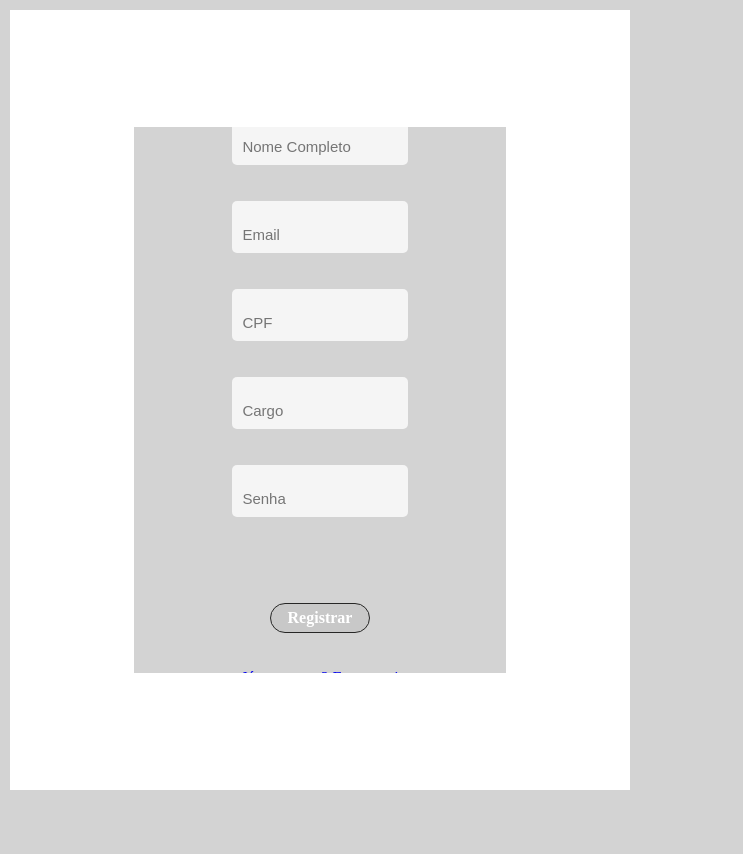
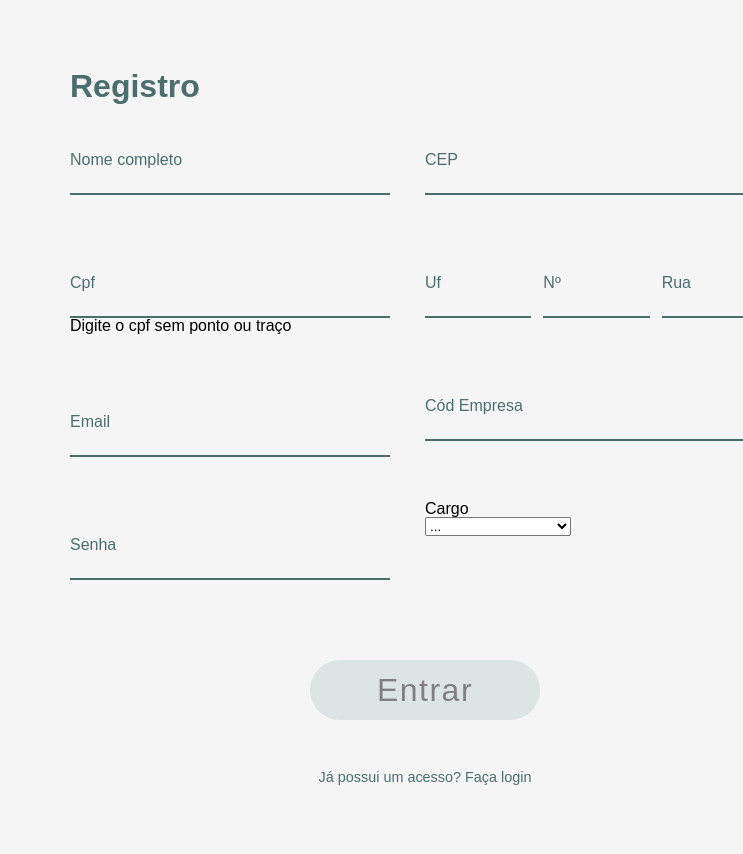
Before and after one commit to Cloves-Neto/tcc-infonet-welfare, a PHP site: page /paginas/registro/registro.html in a window 1280 px wide. Shown: the whole page, without its empty margins (0-743 px from the left). Before the commit the page ends 790 px from the top, so only its background shows below. Run offline with PHP 8.4, Linux system fonts and the light colour scheme.

Commit message:
ajustes registro

```diff
--- a/index.html
+++ b/index.html
@@ -8,8 +8,7 @@
     <link rel="preconnect" href="https://fonts.googleapis.com">
     <link rel="preconnect" href="https://fonts.gstatic.com" crossorigin>
     <link href="https://fonts.googleapis.com/css2?family=Source+Sans+Pro:wght@200;400;600;700;900&display=swap" rel="stylesheet">
-    <link rel="stylesheet" href="./src/style.css">
-    <link rel="shortcut icon" href="./assets/logo.svg" type="image/x-icon">
+    <link rel="stylesheet" href="./paginas/src/style.css">
 </head>
 <body>
     <main class="container">
@@ -46,8 +45,7 @@
         <section class="wallpaper  secao-direita">
         </section>
     </main>
-
-<script src="./src/script.js"></script>
+<script src="./paginas/src/script.js"></script>
 <script  type = "module"  src = "https://unpkg.com/ionicons@5.5.2/dist/ionicons/ionicons.esm.js"></script>
 <script nomodule src="https://unpkg .com/ionicons@5.5.2/dist/ionicons/ionicons.js"></script>
 </body>
--- a/paginas/registro/controleregistro.php
+++ b/paginas/registro/controleregistro.php
@@ -1,6 +1,6 @@
 <?php
 
-include_once 'modalregistro.php';
+include_once 'modalRegistro.php';
 
 $nome_funcionario=filter_input(INPUT_GET,'nome_funcionario');
 $email_funcionario=filter_input(INPUT_GET,'email_funcionario');
--- /dev/null
+++ b/paginas/registro/registro.css
@@ -0,0 +1,236 @@
+/* Reset */
+
+
+
+html, body, div, span, applet, object, iframe,
+h1, h2, h3, h4, h5, h6, p, blockquote, pre,
+a, abbr, acronym, address, big, cite, code,
+del, dfn, em, img, ins, kbd, q, s, samp,
+small, strike, strong, sub, sup, tt, var,
+b, u, i, center,
+dl, dt, dd, ol, ul, li,
+fieldset, form, label, legend,
+table, caption, tbody, tfoot, thead, tr, th, td,
+article, aside, canvas, details, embed,
+figure, figcaption, footer, header, hgroup,
+menu, nav, output, ruby, section, summary,
+time, mark, audio, video {
+    margin: 0;
+    padding: 0;
+    border: 0;
+    font-size: 100%;
+    font: inherit;
+    vertical-align: baseline;
+    font-family: Arial, Helvetica, sans-serif;
+}
+*,
+*::after,
+*::before{
+    margin: 0;
+    padding: 0;
+    box-sizing: border-box;
+    font-family: Arial, Helvetica, sans-serif;
+}
+/* HTML5 display-role reset for older browsers */
+article, aside, details, figcaption, figure,
+footer, header, hgroup, menu, nav, section {
+    display: block;
+}
+body {
+    line-height: 1;
+    width: 100%;
+    height: 100vh;
+    overflow: hidden;
+}
+ol, ul {
+    list-style: none;
+}
+blockquote, q {
+    quotes: none;
+}
+blockquote:before,
+blockquote:after,
+q:before,
+q:after {
+    content: '';
+    content: none;
+}
+table {
+    border-collapse: collapse;
+    border-spacing: 0;
+}
+
+input::-webkit-outer-spin-button,
+input::-webkit-inner-spin-button {
+    /* display: none; <- Crashes Chrome on hover */
+    -webkit-appearance: none;
+    margin: 0; /* <-- Apparently some margin are still there even though it's hidden */
+}
+
+input[type=number] {
+    -moz-appearance:textfield;
+}
+
+
+
+/* Espaço de definição de variaveis */
+:root{
+    --principal: #83E8BD;
+    --secundaria: #51BEAB;
+    --desativado: #DDE4E4;
+    --desativado_color: grey;
+    --palheta_1: white;
+    --palheta_2: black;
+    --palheta_3: rgb(88, 88, 88);
+    --palheta_4: #4B6E6D;
+
+}
+ /* Conteúdo alinhado lado a lado | divisão da seção esqueda e direita */
+.container{
+    display: flex;
+    flex-direction: row;
+}
+/* Formatação seção de Formulario de Login */
+.login{
+    /* direção do conteúdo interno  */
+        display: flex;
+        flex-direction: column;
+        align-items: center;
+        justify-content: space-between;
+    /* tamanho da seção */
+        width: 100%;
+        max-width: 850px;
+        min-height: 100vh;
+    /* espaçamento interno */
+        /* clamp( min-medida, valor-desejavél, max-medida) */
+        padding: clamp(35px, 8%, 70px);
+    /* cor de fundo */
+        background-color: whitesmoke;
+}
+.container_titulo{
+    width: 100%;
+    display: flex;
+    flex-direction: row;
+    align-items: flex-start;
+    margin-bottom: 30px;
+}
+.login_titulo{
+    color: var(--palheta_4);
+    font-size: 2rem;
+    font-weight: bolder;
+    cursor: default;
+}
+.login_label{
+    display: block;
+    width: 100%;
+    margin-bottom: 60px;
+    position: relative;
+}
+.login_label input{
+    width: 90%;
+    outline: none;
+    font-size: 0.9em;
+    border: none;
+    background-color: transparent;
+    border-bottom: solid 2px var(--palheta_4);
+    padding: 20px 5px 10px;
+    font-weight: 600;
+    color: var(--secundaria);
+    margin-top: 15px;
+}
+.login_label input:focus{
+    border-bottom: solid  2px var(--principal);
+}
+
+.login_label span{
+    position: absolute;
+    top: 20px;
+    font-size: 1em;
+    font-weight: 500;
+    color: var(--palheta_4);
+    cursor: text;
+    transition: all .5s ease;
+}
+.login_label .span-active{
+    position: absolute;
+    top: 10px;
+    color: var(--principal);
+    font-weight: 700;
+    font-size: 0.8em;
+}
+
+
+/* Formatação do botão de Login */
+.login_button{
+    background-color: var(--principal);
+    color: var(--palheta_1);
+    width: 230px;
+    height: 60px;
+    border-radius: 80px;
+    cursor: pointer;
+    border: none;
+    font-weight: 800px;
+    letter-spacing: 1.5px;
+    transition: .2s ease;
+    font-size: 2em;
+    margin-top: 20px;
+
+}
+.login_button:disabled{
+    width: 230px;
+    color: var(--desativado_color);
+    background-color: var(--desativado);
+    border: none;
+    border-radius: 80px;
+    font-size: 2em;
+    font-weight: 800px;
+    letter-spacing: 1.5px;
+}
+.login_link{
+    color: var(--palheta_4);
+    font-size: 0.9em;
+    text-decoration: none;
+}
+
+.login_link:hover{
+    color: var(--principal);
+}
+.submit_container .login_link{
+    margin-top: 50px;
+
+}
+/* Disposição do conteúdo do formulario */
+.wrapper{
+    width: 100%;
+    display: flex;
+    flex-direction: column;
+    align-items: center;
+    justify-content: center;
+}
+/* Disposição da imagem da Seção-Direita */
+.wallpaper{
+    width: 100%;
+    background-color: var(--secundaria);
+    background-image: url('../assets/walpaper.svg');
+    background-size: 80;
+    background-repeat: no-repeat;
+    background-position: top;
+    position: relative;
+    flex: 1;
+}
+
+/* Edit layout registro */
+.interativo-container .dados{
+    display: flex;
+    justify-content: space-between;
+}
+.dados{
+   width: 100%;
+}
+.container_endereco{
+    display: flex;
+    flex-direction: row;
+}
+.sessao_dado{
+    width: 50%;
+}
--- a/paginas/registro/registro.html
+++ b/paginas/registro/registro.html
@@ -4,149 +4,108 @@
     <meta charset="UTF-8">
     <meta http-equiv="X-UA-Compatible" content="IE=edge">
     <meta name="viewport" content="width=device-width, initial-scale=1.0">
-    <title>Document</title>
+    <title>Welfare | Registro </title>
+    <link rel="stylesheet" href="./registro.css">
+</head>
+<body>
+    <main class="container">
+        <!-- Seção-Esquerda | contém o formulário de Login-->
+        <form class="login secao-esquerda" id="login" name="login" method="get" action="testeLogin.php" autocomplete="on">
+            <!-- Conteúdo superior do formulario | dados da Sessão -->
+            <div class="wrapper  interativo-container">
+                <!-- Container-Título -->
+                <div class="container_titulo">
+                    <h1 class="login_titulo">Registro</h1>
+                </div>
+                <div class="dados">
+                    <section class="sessao_dado 1">
+                        <!-- Container-Nome -->
+                        <label class="container_nome  login_label" for="nome">
+                            <span>Nome completo</span>
+                            <input maxlength="50" pattern="[A-Za-záàâãéèêíïóôõöúçñÁÀÂÃÉÈÍÏÓÔÕÖÚÇÑ ]+$" class="input " type="text" name="nome" id="nome">
+                        </label>
+                        <!-- Container-Cpf -->
+                        <label class="container_cpf  login_label" for="cpf">
+                            <span>Cpf</span>
+                            <input oninput="javascript: if (this.value.length > this.maxLength) this.value = this.value.slice(0, this.maxLength);"
+                            type = "number"
+                            maxlength = "11" class="input " name="cpf" id="cpf">
+                            <small>Digite o cpf sem ponto ou traço</small>
+                        </label>
+                        <!-- Container-Usuario -->
+                        <label class="container_usuario  login_label" for="usuario">
+                            <span>Email</span>
+                            <input class="input " maxlength="100" type="email" name="usuario" id="usuario">
+                        </label>
+                        <!-- Container-Senha -->
+                        <label class="container_senha  login_label" for="senha">
+                            <span>Senha</span>
+                            <input maxlength="60" class="input " type="password" name="senha" id="senha">
+                        </label>
 
-    <style>
-        *{
-            overflow: hidden;
-            box-sizing: border-box;
-            padding: 0;
-            margin: 0;
+                    </section>
+                    <section class="sessao_dado 2">
+                        <!-- Container-Cod-Empresa -->
+                        <label class="container_cep  login_label" for="cep">
+                            <span>CEP</span>
+                            <input class="input " oninput="javascript: if (this.value.length > this.maxLength) this.value = this.value.slice(0, this.maxLength);"
+                            type = "number"
+                            maxlength = "8" name="cep" id="cep">
+                        </label>
+                        <!-- Container-endereço -->
+                        <label class="container_endereco  login_label">
+                            <div>
+                                <span>Uf</span>
+                                <input class="input " pattern="[A-Za-z]+$" readonly="true" maxlength="2" type="text" name="uf" id="uf">
+                            </div>
+                            <div>
+                                <span>Nº</span>
+                                <input  class="input " oninput="javascript: if (this.value.length > this.maxLength) this.value = this.value.slice(0, this.maxLength);"
+                                type = "number"
+                                maxlength = "6" type="number" class="input " name="numero" id="numero">
+                            </div>
+                            <div>
+                                <span>Rua</span>
+                                <input class="input" readonly="true" type="text" name="rua" id="rua">
+                            </div>
+                        </label>
+                        <!-- Container-Cod-Empresa -->
+                        <label class="container_codempresa  login_label" for="codempresa">
+                            <span>Cód Empresa</span>
+                            <input class="input " oninput="javascript: if (this.value.length > this.maxLength) this.value = this.value.slice(0, this.maxLength);"
+                            type = "number"
+                            maxlength = "2" type="number" name="codempresa" id="codempresa">
+                        </label>
+                        <!-- Container-Cargo -->
+                        <label class="container_cargo  login_label" for="cargo">
+                            <p>Cargo</p>
+                            <Select class="selecione" name="cargo" id="cargo">
+                                <option value="">...</option>
+                                <option value="1">Recpcionista</option>
+                                <option value="2">Médico</option>
+                                <option value="3">Farmaceutico</option>
+                                <option value="4">Dev Admiministrador</option>
+                                <option value="5">Limpeza</option>
+                            </Select>
+                        </label>
+                    </section>
+                </div>
+            </div>
+            <!-- Conteúdo inferior do formulario | Submit e Registrar nova conta -->
+            <div class="wrapper  submit_container">
+                <!-- Botão de enviar o formulario | Submit -->
+                <input type="submit" class="login_button" value="Entrar" disabled>
 
-        }
-
-        .grande
-        {
-            background-color: lightgray;
-            width: 100vw;
-            height: 100vh;
-            display: flex;
-            font-family: 'Times New Roman', Times, serif;
-        }
-
-        .lado-direito
-        {
-            width: 50%;
-            background-color: lightgray;
-            margin: 10px;
-        }
-
-        .lado-esquerdo
-        {
-            width: 50%;
-            background-color: white;
-            margin: 10px;
-
-        }
-
-        .login
-        {
-            background-color: lightgrey;
-            margin: auto;
-            text-align: center;
-            display: flex;
-            justify-content: center;
-            align-items: center;
-            width: 60%;
-            height: 70%;
-        }
-
-        .input
-        {
-            width: 80%;
-            background-color: whitesmoke;
-            border: none;
-            border-radius: 5px;
-            outline: none;
-            font-size: 15px;
-            padding: 25px 10px 10px;
-        }
-
-        .lado-esquerdo{
-            display: flex;
-        }
-
-        a.registro{
-            margin-top: 50px;
-            display: flex;
-            width: 100px;
-            height: 30px;
-            background-color: rgb(200, 200, 200);
-            border: solid 1px rgb(39, 39, 38);
-            display: flex;
-            align-items: center;
-            justify-content: center;
-            text-decoration: none;
-            color: white;
-            border-radius: 15px;
-            font-size: 16px;
-        }
-        a.registro:hover{
-            transition: background .2s ease-in;
-            background: red;
-        }
-    </style>
-
-</head>
-
-
-<body>
-
-
-    <div class="grande">
-    <div class="lado-esquerdo">
-        <form class="login" method="POST" action="login.php">
-            <div >
-                <h1>
-                    <label class="Email">
-                        <input type="text" name="nome_funcionario" class="input" id="nome_funcionario" placeholder="Nome Completo">
-                    </label>
-                </h1>
-                                                        <br>
-                                                        <br>
-                <h1>
-                    <h1>
-                        <label class="Email">
-                            <input type="email" name="email_funcionario" class="input" id="email_funcionario" placeholder="Email">
-                        </label>
-                    </h1>
-                                                            <br>
-                                                            <br>
-                    <h1>
-                        <h1>
-                            <label class="Email">
-                                <input type="number" name="cpf_funcionario" class="input" id="cpf_funcionario" placeholder="CPF">
-                            </label>
-                        </h1>
-                                                                <br>
-                                                                <br>
-                        <h1>
-                                            <h1>
-                        <h1>
-                            <label class="Email">
-                                <input type="number" name="cargo_funcionario" class="input" id="cargo_funcionario" placeholder="Cargo">
-                            </label>
-                        </h1>
-                                                                <br>
-                                                                <br>
-                        <h1>
-
-                    <label class="senha">
-                        <input type="password" name="senha_funcionario" class="input" id="senha_funcionario" placeholder="Senha">
-                    </label>
-                </h1>
-                                                        <br>
-                                                        <br>
-
-                        <h1 style="width: 100%; display:flex; align-items: center; justify-content: center; ">
-                        <a class="registro" href="../manutencao.html" >Registrar</a>
-                        </h1>
-                        <br><br>
-                        <a href="../login/login (2).html">Já tem conta? Entre aqui</a>
+                <!-- Link para registrar nova conta | Página de registro -->
+                <a href="#" class="login_link">Já possui um acesso? <span>Faça login</span></a>
             </div>
         </form>
-    </div>
-    <div class="lado-direito">
-        <img src="" alt="">
-    </div>
+        <!-- Seção-Direita | contém a imagem do Login -->
+        <!-- <section class="wallpaper  secao-direita">
+        </section> -->
+    </main>
+
+<script src="../src/script.js"></script>
+<script  type = "module"  src = "https://unpkg.com/ionicons@5.5.2/dist/ionicons/ionicons.esm.js"></script>
+<script nomodule src="https://unpkg .com/ionicons@5.5.2/dist/ionicons/ionicons.js"></script>
 </body>
```
Also changed, not shown: conexaoDb.php (deleted, +0 -19 lines), login.php (deleted, +0 -19 lines), paginas/registro/modalregistro.php (deleted, +0 -64 lines), paginas/src/reset.css (renamed from src/reset.css, +12 -4 lines), testeLogin.php (deleted, +0 -37 lines), paginas/assets/logo.svg (renamed from assets/logo.svg), paginas/assets/walpaper.svg (renamed from assets/walpaper.svg), paginas/src/script.js (renamed from src/script.js), paginas/src/style.css (renamed from src/style.css), 1 other file.
